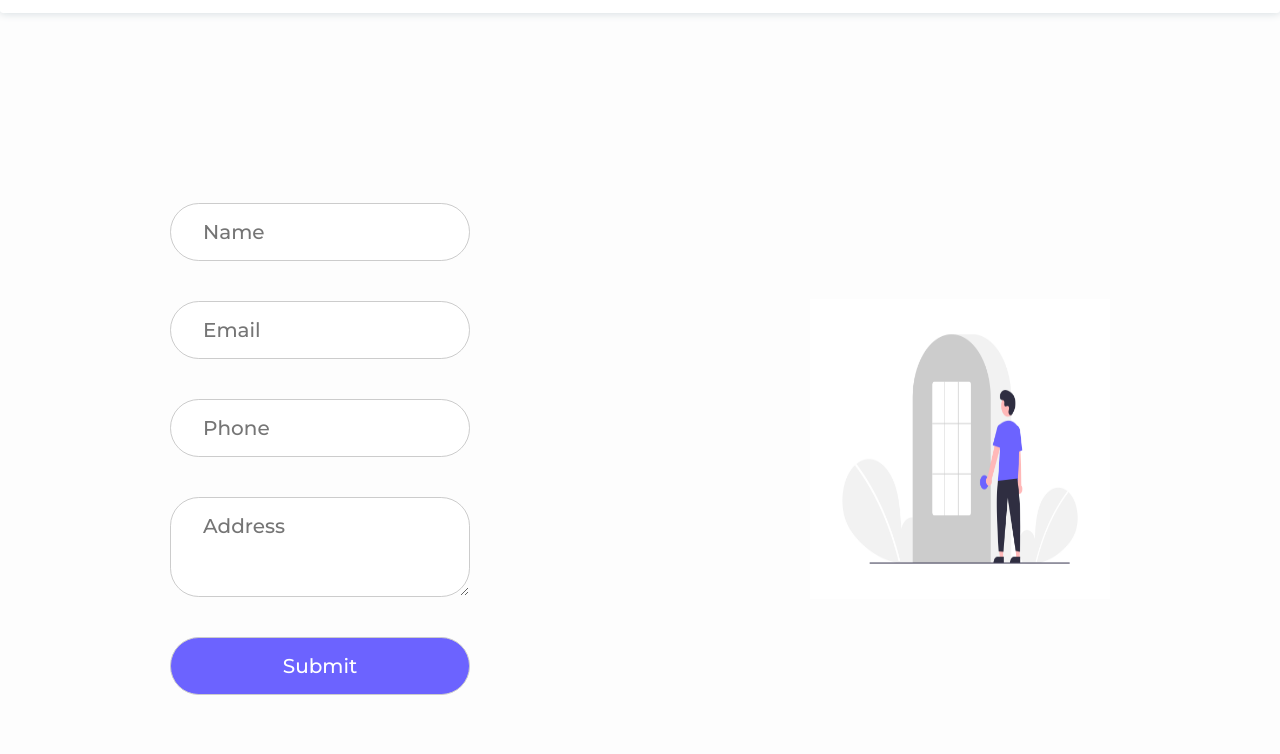
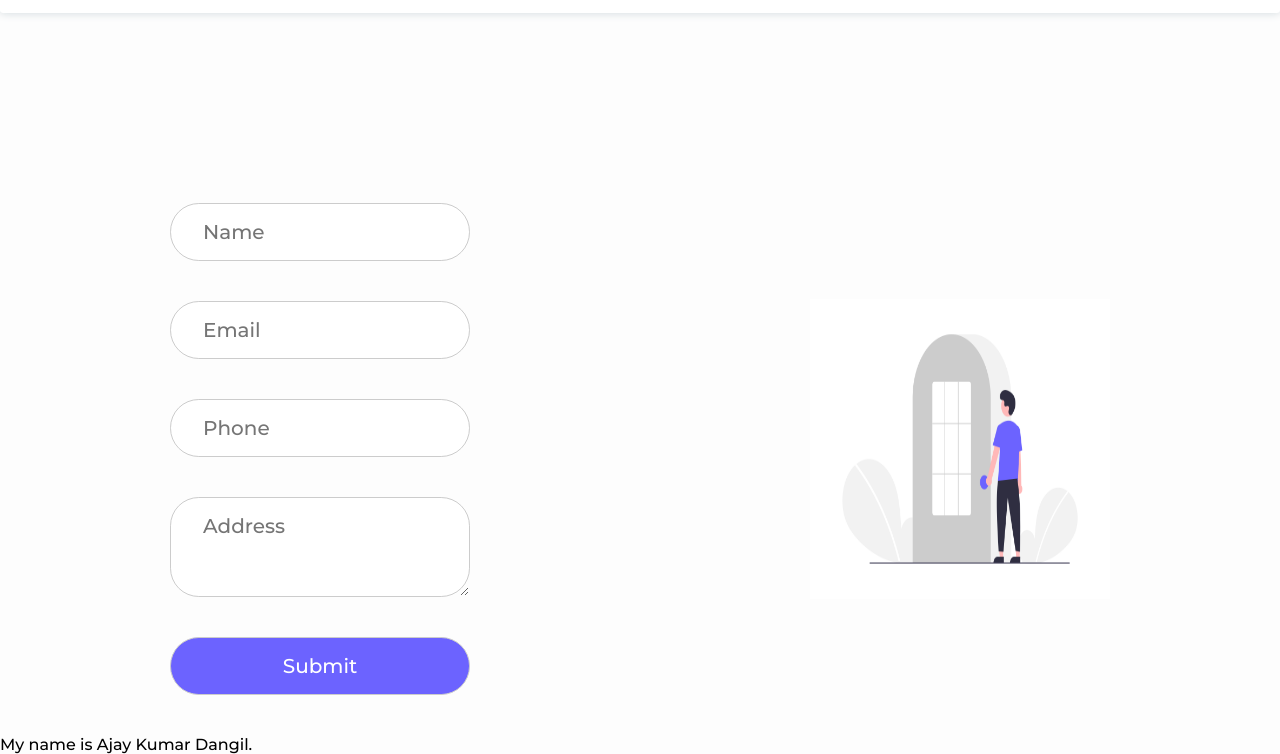
Before and after one commit to ajay297/simple-form, a plain HTML site: page index.html in a window 1280 px wide. Shown: the part 73-827 px from the top of the page. Drawn offline with Linux system fonts and the light colour scheme.

Commit message:
Update index.html

```diff
--- a/index.html
+++ b/index.html
@@ -28,5 +28,8 @@
             <img src="image.png" alt="login image" width="300px" height="300px">
         </div>
     </section>
+    <footer>
+        <p>My name is Ajay Kumar Dangil.</p>
+    </footer>
 </body>
 </html>
```
